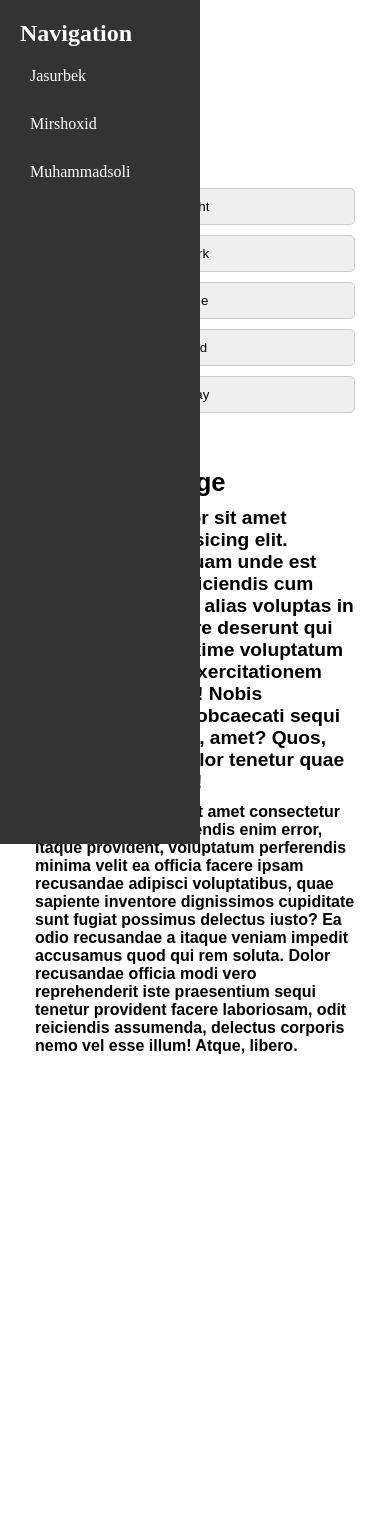
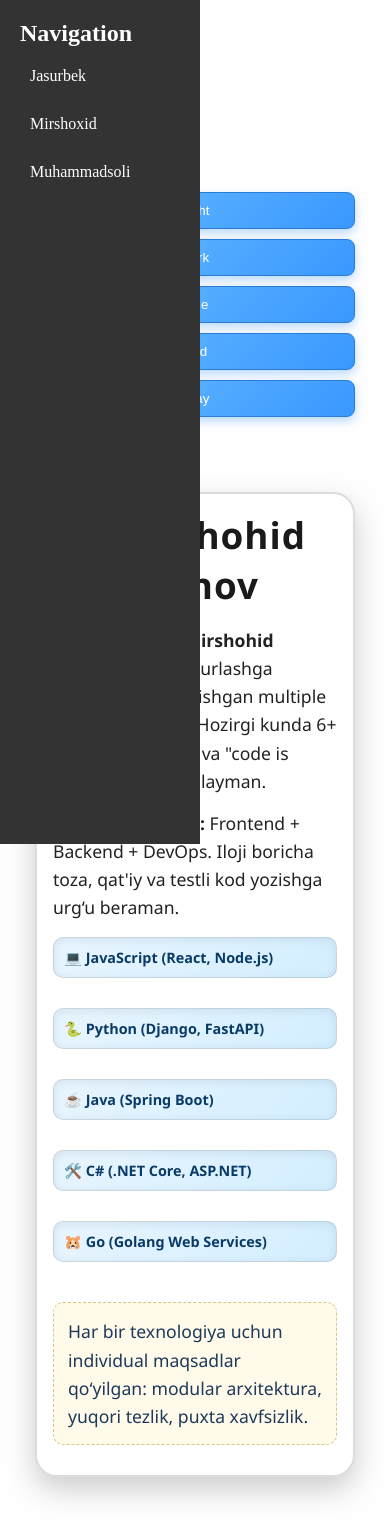
Before and after one commit to salakhbro/hackathon-training, a React (Vite) app: page /mirshoxid in a window 390 px wide. Shown: the top 1538 px of the page. Before the commit the page ends 1150 px from the top, so only its background shows below. Built offline with nearby package versions, Linux system fonts and the light colour scheme.

Commit message:
modern style

```diff
--- a/src/pages/Mirshoxid/Mirshoxid.css
+++ b/src/pages/Mirshoxid/Mirshoxid.css
@@ -1,109 +1,180 @@
 /* Light Theme */
 .light {
-  background-color: #ffffff;
-  color: #000000;
+  background-color: #fefefe;
+  color: #222;
   min-height: 100vh;
   padding: 20px;
-  font-family: Arial, sans-serif;
+  font-family: 'Segoe UI', Roboto, Arial, sans-serif;
 }
 
 .light h1, .light h2, .light h3 {
-  color: #000000;
+  color: #1a1a1a;
+}
+
+.light .about-card {
+  background: #ffffff;
+  border-color: #dcdcdc;
+}
+
+.light .tech-box {
+  background: linear-gradient(135deg, #e8f5ff, #d3eeff);
+  color: #0a3a66;
+}
+
+.light .about-note {
+  background: rgba(210, 245, 255, 0.6);
+  color: #1d3a5b;
 }
 
 .light button {
-  background-color: #f0f0f0;
-  color: #000000;
-  border: 1px solid #ccc;
+  background: linear-gradient(135deg, #6cc1ff 0%, #3a97ff 100%);
+  color: #fff;
+  border: 1px solid #2b7cd6;
   padding: 10px 20px;
   margin: 5px;
   cursor: pointer;
-  border-radius: 5px;
+  border-radius: 8px;
+  box-shadow: 0 4px 10px rgba(0, 120, 255, 0.28);
 }
 
 .light button:hover {
-  background-color: #e0e0e0;
+  background: linear-gradient(135deg, #83c9ff 0%, #5a9dff 100%);
+  transform: translateY(-1px);
 }
 
 /* Dark Theme */
 .dark {
-  background-color: #000000;
-  color: #ffffff;
+  background-color: #0c1119;
+  color: #ecf4ff;
   min-height: 100vh;
   padding: 20px;
-  font-family: Arial, sans-serif;
+  font-family: 'Segoe UI', Roboto, Arial, sans-serif;
 }
 
 .dark h1, .dark h2, .dark h3 {
-  color: #ffffff;
+  color: #e3ecff;
+}
+
+.dark .about-card {
+  background: rgba(16, 23, 42, 0.86);
+  border-color: rgba(81, 101, 146, 0.65);
+}
+
+.dark .tech-box {
+  background: linear-gradient(135deg, #0e1f3e, #223a60);
+  color: #a8c3ff;
+  border-color: rgba(126, 167, 255, 0.35);
+}
+
+.dark .about-note {
+  background: rgba(40, 55, 85, 0.36);
+  color: #b5c8ee;
 }
 
 .dark button {
-  background-color: #333333;
-  color: #ffffff;
-  border: 1px solid #666;
+  background: linear-gradient(135deg, #5c6fba 0%, #2d3f7a 100%);
+  color: #f0f8ff;
+  border: 1px solid #223b7e;
   padding: 10px 20px;
   margin: 5px;
   cursor: pointer;
-  border-radius: 5px;
+  border-radius: 8px;
+  box-shadow: 0 4px 12px rgba(15, 31, 81, 0.5);
 }
 
 .dark button:hover {
-  background-color: #555555;
+  background: linear-gradient(135deg, #7d8fd1 0%, #3a4f9a 100%);
+  transform: translateY(-1px);
 }
 
 /* Blue Theme */
 .blue {
-  background-color: #007bff;
-  color: #ffffff;
+  background: linear-gradient(150deg, #0b3d78 0%, #1955a3 60%, #61b4ff 100%);
+  color: #f5fbff;
   min-height: 100vh;
   padding: 20px;
-  font-family: Arial, sans-serif;
+  font-family: 'Segoe UI', Roboto, Arial, sans-serif;
 }
 
 .blue h1, .blue h2, .blue h3 {
-  color: #ffffff;
+  color: #e8f4ff;
+}
+
+.blue .about-card {
+  background: rgba(218, 236, 255, 0.9);
+  border-color: #9fc1e8;
+}
+
+.blue .tech-box {
+  background: linear-gradient(135deg, rgba(255, 255, 255, 0.3), rgba(120, 180, 255, 0.25));
+  color: #0f3d6f;
+  border-color: rgba(248, 248, 255, 0.45);
+}
+
+.blue .about-note {
+  background: rgba(220, 235, 255, 0.45);
+  color: #194778;
 }
 
 .blue button {
-  background-color: #0056b3;
-  color: #ffffff;
-  border: 1px solid #004085;
+  background: linear-gradient(135deg, #72b9ff 0%, #2d73d7 100%);
+  color: #fff;
+  border: 1px solid #173b84;
   padding: 10px 20px;
   margin: 5px;
   cursor: pointer;
-  border-radius: 5px;
+  border-radius: 8px;
+  box-shadow: 0 4px 10px rgba(27, 54, 108, 0.45);
 }
 
 .blue button:hover {
-  background-color: #004085;
+  background: linear-gradient(135deg, #94ceff 0%, #3b80ee 100%);
+  transform: translateY(-1px);
 }
 
 /* Red Theme */
 .red {
-  background-color: #dc3545;
-  color: #ffffff;
+  background: linear-gradient(150deg, #f5a79f 0%, #e74f55 60%, #9f192d 100%);
+  color: #fff6f6;
   min-height: 100vh;
   padding: 20px;
-  font-family: Arial, sans-serif;
+  font-family: 'Segoe UI', Roboto, Arial, sans-serif;
 }
 
 .red h1, .red h2, .red h3 {
-  color: #ffffff;
+  color: #fff2f4;
+}
+
+.red .about-card {
+  background: rgba(255, 236, 236, 0.88);
+  border-color: rgba(212, 95, 103, 0.7);
+}
+
+.red .tech-box {
+  background: linear-gradient(135deg, rgba(255, 230, 233, 0.75), rgba(239, 122, 125, 0.25));
+  color: #5e1f23;
+  border-color: rgba(189, 54, 61, 0.35);
+}
+
+.red .about-note {
+  background: rgba(255, 215, 215, 0.45);
+  color: #7b292e;
 }
 
 .red button {
-  background-color: #c82333;
-  color: #ffffff;
-  border: 1px solid #bd2130;
+  background: linear-gradient(135deg, #f27b8e 0%, #d4384f 100%);
+  color: #fff;
+  border: 1px solid #b00d2e;
   padding: 10px 20px;
   margin: 5px;
   cursor: pointer;
-  border-radius: 5px;
+  border-radius: 8px;
+  box-shadow: 0 4px 10px rgba(152, 26, 36, 0.35);
 }
 
 .red button:hover {
-  background-color: #bd2130;
+  background: linear-gradient(135deg, #f09099 0%, #d6435d 100%);
+  transform: translateY(-1px);
 }
 
 /* Gray Theme */
@@ -195,3 +266,105 @@ h3 {
   font-size: 1.2em;
   margin-bottom: 10px;
 }
+
+.about-card {
+  background: rgba(255, 255, 255, 0.96);
+  border-radius: 22px;
+  border: 2px solid rgba(0, 0, 0, 0.12);
+  box-shadow: 0 12px 30px rgba(0, 0, 0, 0.2);
+  padding: 30px;
+  margin-top: 20px;
+  color: inherit;
+}
+
+.about-card-large {
+  border-color: rgba(34, 49, 63, 0.25);
+  background: rgba(250, 250, 255, 0.98);
+}
+
+.about-card h1 {
+  margin-bottom: 16px;
+  font-size: 2.3rem;
+  letter-spacing: 1px;
+}
+
+.about-card p {
+  line-height: 1.7;
+  margin-bottom: 16px;
+  font-size: 1.1rem;
+}
+
+.tech-grid.large {
+  grid-template-columns: 1fr;
+}
+
+.tech-box {
+  border-radius: 14px;
+  padding: 18px;
+  font-weight: 700;
+  background: linear-gradient(135deg, rgba(102, 126, 234, 0.25), rgba(0, 200, 255, 0.2));
+  color: #1a1a1a;
+  border: 1px solid rgba(0, 0, 0, 0.12);
+}
+
+.thick-box {
+  font-size: 1.08rem;
+  box-shadow: inset 0 2px 10px rgba(0,0,0,0.08);
+}
+
+.about-note.large-note {
+  margin-top: 18px;
+  font-style: normal;
+  background: rgba(255, 239, 192, 0.34);
+  padding: 14px;
+  border-radius: 10px;
+  border: 1px dashed rgba(172, 134, 5, 0.45);
+}
+
+@media (max-width: 900px) {
+  .tech-grid.large {
+    grid-template-columns: repeat(2, 1fr);
+  }
+}
+
+@media (max-width: 600px) {
+  .tech-grid.large {
+    grid-template-columns: 1fr;
+  }
+}
+
+.about-card p {
+  line-height: 1.6;
+  margin-bottom: 14px;
+}
+
+.tech-grid {
+  display: grid;
+  grid-template-columns: repeat(auto-fit, minmax(180px, 1fr));
+  gap: 10px;
+  margin-top: 16px;
+}
+
+.tech-box {
+  border-radius: 10px;
+  padding: 12px;
+  font-weight: 600;
+  background: rgba(0, 0, 0, 0.08);
+  color: inherit;
+}
+
+.about-note {
+  margin-top: 14px;
+  font-style: italic;
+  color: #444;
+}
+
+@media (max-width: 600px) {
+  .about-card {
+    padding: 16px;
+  }
+  .tech-box {
+    font-size: 0.9rem;
+    padding: 10px;
+  }
+}
--- a/src/pages/Mirshoxid/Mirshoxid.jsx
+++ b/src/pages/Mirshoxid/Mirshoxid.jsx
@@ -16,12 +16,26 @@ function Mirshoxid() {
           <button onClick={() => setTheme('gray')}>Gray</button>
         </div>
         <div className="page-content">
-          <div>
-            <h1>Mirshohid Page</h1>
-            <h2>Lorem ipsum dolor sit amet consectetur adipisicing elit. Asperiores numquam unde est architecto fugit reiciendis cum facilis perferendis alias voluptas in consequatur facere deserunt qui nostrum, quo maxime voluptatum minima maiores exercitationem molestiae repellat! Nobis assumenda amet obcaecati sequi sapiente. Corrupti, amet? Quos, commodi quas dolor tenetur quae repellat. Laborum!</h2>
-            <h3>
-              Lorem ipsum dolor sit amet consectetur adipisicing elit. Reiciendis enim error, itaque provident, voluptatum perferendis minima velit ea officia facere ipsam recusandae adipisci voluptatibus, quae sapiente inventore dignissimos cupiditate sunt fugiat possimus delectus iusto? Ea odio recusandae a itaque veniam impedit accusamus quod qui rem soluta. Dolor recusandae officia modi vero reprehenderit iste praesentium sequi tenetur provident facere laboriosam, odit reiciendis assumenda, delectus corporis nemo vel esse illum! Atque, libero.
-            </h3>
+          <div className="about-card about-card-large">
+            <h1>🚀 Mirshohid Zokirjonov</h1>
+            <p>
+              <strong>👋 Salom!</strong> Men <strong>Mirshohid Zokirjonov</strong> – dasturlashga jonbozlik bilan kirishgan multiple round developer.
+              Hozirgi kunda 6+ yillik tajribam bor va "code is poetry" deb hisoblayman.
+            </p>
+            <p>
+              <strong>🌐 Mutaxassislik:</strong> Frontend + Backend + DevOps.
+              Iloji boricha toza, qat'iy va testli kod yozishga urg‘u beraman.
+            </p>
+            <div className="tech-grid large">
+              <div className="tech-box thick-box">💻 JavaScript (React, Node.js)</div>
+              <div className="tech-box thick-box">🐍 Python (Django, FastAPI)</div>
+              <div className="tech-box thick-box">☕ Java (Spring Boot)</div>
+              <div className="tech-box thick-box">🛠️ C# (.NET Core, ASP.NET)</div>
+              <div className="tech-box thick-box">🐹 Go (Golang Web Services)</div>
+            </div>
+            <p className="about-note large-note">
+              Har bir texnologiya uchun individual maqsadlar qo‘yilgan: modular arxitektura, yuqori tezlik, puxta xavfsizlik.
+            </p>
           </div>
         </div>
       </div>
```
